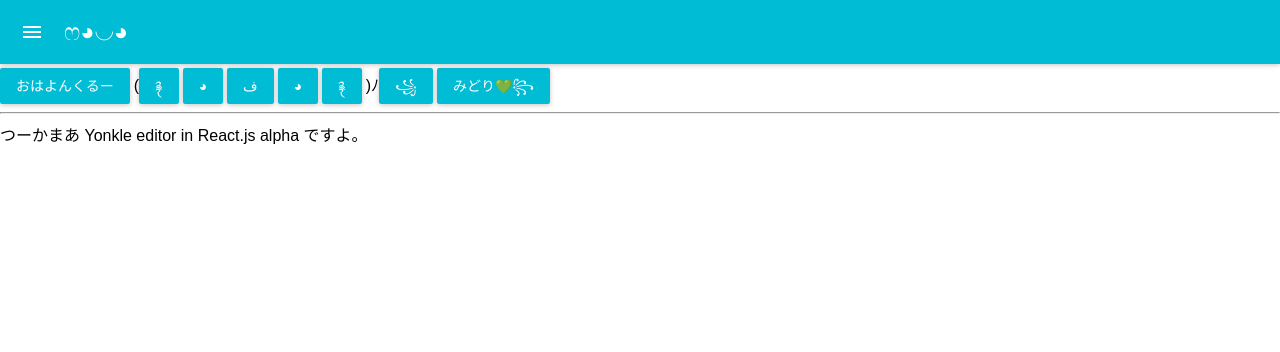
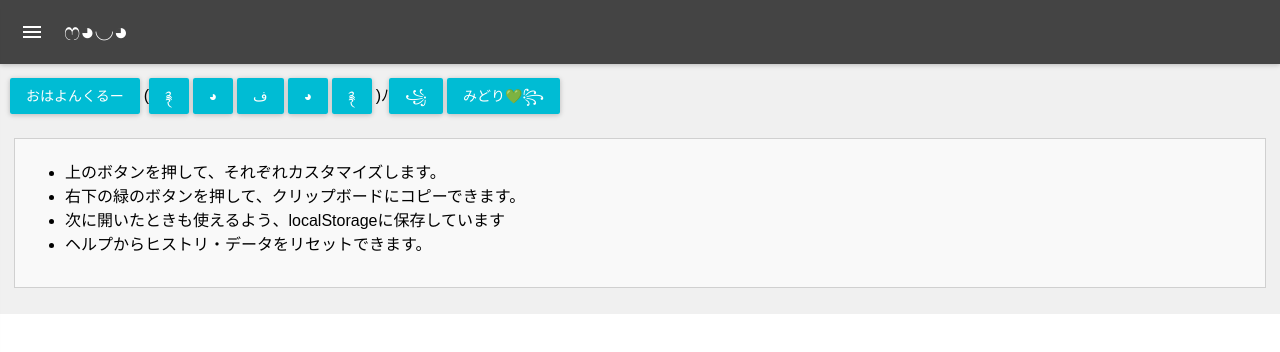
Before and after one commit to ozero/yonkle_react, a React (Create React App) app: page / in a window 1280 px wide. Shown: the top 352 px of the page. Built offline with nearby package versions, Linux system fonts and the light colour scheme.

Commit message:
Mod: Editor,App

```diff
--- a/package.json
+++ b/package.json
@@ -5,6 +5,7 @@
   "dependencies": {
     "@types/prop-types": "^15.5.3",
     "material-ui": "^0.20.1",
+    "material-ui-icons": "^1.0.0-beta.36",
     "react": "^16.4.1",
     "react-dom": "^16.4.1",
     "react-redux": "^5.0.7",
--- a/src/App.css
+++ /dev/null
@@ -1,28 +0,0 @@
-.App {
-  text-align: center;
-}
-
-.App-logo {
-  animation: App-logo-spin infinite 20s linear;
-  height: 80px;
-}
-
-.App-header {
-  background-color: #222;
-  height: 150px;
-  padding: 20px;
-  color: white;
-}
-
-.App-title {
-  font-size: 1.5em;
-}
-
-.App-intro {
-  font-size: large;
-}
-
-@keyframes App-logo-spin {
-  from { transform: rotate(0deg); }
-  to { transform: rotate(360deg); }
-}
--- a/src/App.js
+++ b/src/App.js
@@ -66,14 +66,16 @@ class App extends Component {
               open={this.state.isNavPaneOpen}
               onRequestChange={() => this.onClickNavPaneToggle()}
             >
-              <MenuItem>React</MenuItem>
-              <MenuItem>Redux</MenuItem>
-              <MenuItem>React Router</MenuItem>
-              <MenuItem>Material UI</MenuItem>
-              <MenuItem>Electron</MenuItem>
+              <MenuItem>Editor</MenuItem>
+              <MenuItem>History</MenuItem>
+              <MenuItem>Export</MenuItem>
+              <MenuItem>Import</MenuItem>
+              <MenuItem>About</MenuItem>
             </Drawer>
             <AppBar
+              color="default"
               title="ෆ◕◡◕"
+              style={{"background-color":"#444"}}
               onLeftIconButtonClick={ () => this.onClickNavPaneToggle()}
             />
           </div>
@@ -107,5 +109,17 @@ npm install material-ui --save
 
 "ReactでMaterial-UIを使ってみた - Qiita" https://qiita.com/edo1z/items/b0aa6a0e1112307246e0
 
+npm install material-ui-icons --save
+
+"reactjs - rerender react component when prop changes - Stack Overflow" https://stackoverflow.com/questions/37009328/rerender-react-component-when-prop-changes
+
+"Material-UI v1.x (beta) を導入する - Qiita" https://qiita.com/gcoka/items/bfaaea4973c5abb12ff6
+
+"Reactのコンポーネントのスタイリングをどうやるか - Qiita" https://qiita.com/lightnet328/items/218eb1c4a347302cc340
+
+
+
+
+
 
 */
--- a/src/components/EditFreeInput.js
+++ b/src/components/EditFreeInput.js
@@ -2,7 +2,6 @@ import React, { Component } from 'react';
 import PropTypes from 'prop-types';
 import MuiThemeProvider from 'material-ui/styles/MuiThemeProvider';
 import TextField from 'material-ui/TextField';
-//import RaisedButton from 'material-ui/RaisedButton';
 import IconButton from 'material-ui/IconButton';
 import CheckCircleIcon from 'material-ui-icons/CheckCircle';
 
@@ -51,6 +50,7 @@ class EditFreeInput extends Component {
       <div className="EditFreeInput">
         <MuiThemeProvider>
           <TextField id="yk_freeinput"
+            label="自由入力"
             className={this.props.partsName}
             onChange={this.handleChange('name')}
             value={this.state.input} />
--- /dev/null
+++ b/src/containers/Editor.css
@@ -0,0 +1,11 @@
+.editor-container {
+  background-color: #f0f0f0;
+  padding: 10px;
+}
+
+.editor-welcomemsg {
+  background-color: #f9f9f9;
+  margin:24px 4px 16px 4px;
+  border:1px solid #d0d0d0;
+  padding: 4px 10px 16px 10px;
+}
--- a/src/containers/Editor.js
+++ b/src/containers/Editor.js
@@ -3,6 +3,8 @@ import PropTypes from 'prop-types';
 import EditElement from '../components/EditElement';
 import EditHistoryitem from '../components/EditHistoryitem';
 import EditFreeInput from '../components/EditFreeInput';
+
+import './Editor.css';
 
 class Editor extends Component {
   //
@@ -55,21 +57,29 @@ class Editor extends Component {
 
     //
     return (
-      <div className="Editor">
+      <div className="editor-container">
         {editElements}
-        <hr />
         <div>
           {(() => {
             if (this.props.ykState.currentElement === null) {
-              return <div>つーかまあ Yonkle editor in React.js alpha ですよ。</div>;
+              return <div className="editor-welcomemsg">
+                <ul>
+                  <li>上のボタンを押して、それぞれカスタマイズします。</li>
+                  <li>右下の緑のボタンを押して、クリップボードにコピーできます。</li>
+                  <li>次に開いたときも使えるよう、localStorageに保存しています</li>
+                  <li>ヘルプからヒストリ・データをリセットできます。</li>
+                </ul>
+              </div>;
             }else{
-              return <div>
-                <div><EditFreeInput
-                  bindOnClickHistoryItem={this.props.bindOnClickHistoryItem}
-                  partsName={this.props.ykState.currentElement}
-                  default={this.props.ykState.history[this.props.ykState.currentElement][0]} /></div>
+              return <div className="editor-welcomemsg">
+                <div>
+                  <EditFreeInput
+                    bindOnClickHistoryItem={this.props.bindOnClickHistoryItem}
+                    partsName={this.props.ykState.currentElement}
+                    default={this.props.ykState.history[this.props.ykState.currentElement][0]} />
+                  </div>
                 <div>{historyList}</div>
-                </div>;
+              </div>;
             }
           })()}
         </div>
```
Also changed, not shown: 1 other file (tests, documents, lock files or other folders).
